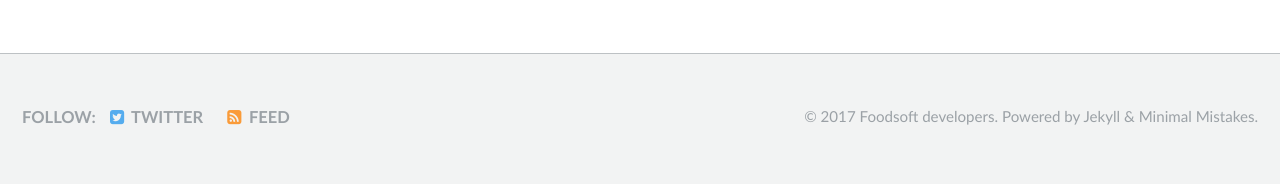
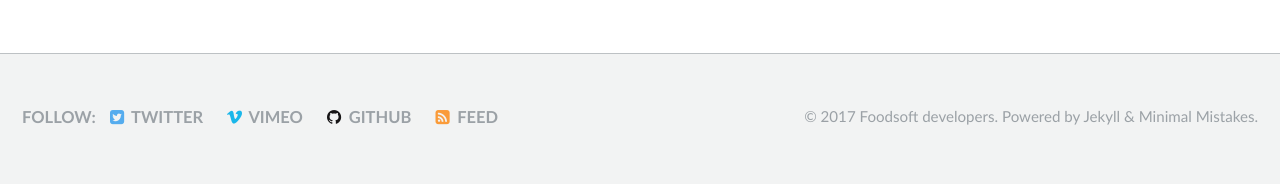
Before and after one commit to foodcoops/foodcoops.github.io, a Jekyll site: the page built from index.html, in a window 1280 px wide. Shown: the part 1212-1396 px from the top of the page. Built offline with Jekyll 4.4.1, drawn with Linux system fonts in a browser that asks for light colours.

Commit message:
Expand social links

```diff
--- a/_config.yml
+++ b/_config.yml
@@ -31,7 +31,7 @@ yandex_site_verification :
 
 # Social Sharing
 twitter:
-  username               : "foodsoftdev"
+  username               : foodsoftdev
 facebook:
   username               :
   app_id                 :
@@ -65,7 +65,7 @@ author:
   flickr           :
   facebook         :
   foursquare       :
-  github           :
+  github           : foodcoops/foodsoft
   google_plus      :
   keybase          :
   instagram        :
@@ -76,7 +76,8 @@ author:
   stackoverflow    : # "123456/username" (the last part of your profile url, e.g. http://stackoverflow.com/users/123456/username)
   steam            :
   tumblr           :
-  twitter          :
+  twitter          : foodsoftdev
+  vimeo            : foodsoft
   vine             :
   weibo            :
   xing             :
--- a/_includes/footer.html
+++ b/_includes/footer.html
@@ -8,6 +8,9 @@
     {% endif %}
     {% if site.facebook.username %}
       <li><a href="https://facebook.com/{{ site.facebook.username }}"><i class="fa fa-fw fa-facebook-square" aria-hidden="true"></i> Facebook</a></li>
+    {% endif %}
+    {% if site.author.vimeo %}
+      <li><a href="https://vimeo.com/{{ site.author.vimeo }}"><i class="fa fa-fw fa-vimeo" aria-hidden="true"></i> Vimeo</a></li>
     {% endif %}
     {% if site.author.github %}
       <li><a href="http://github.com/{{ site.author.github }}"><i class="fa fa-fw fa-github" aria-hidden="true"></i> GitHub</a></li>
```
